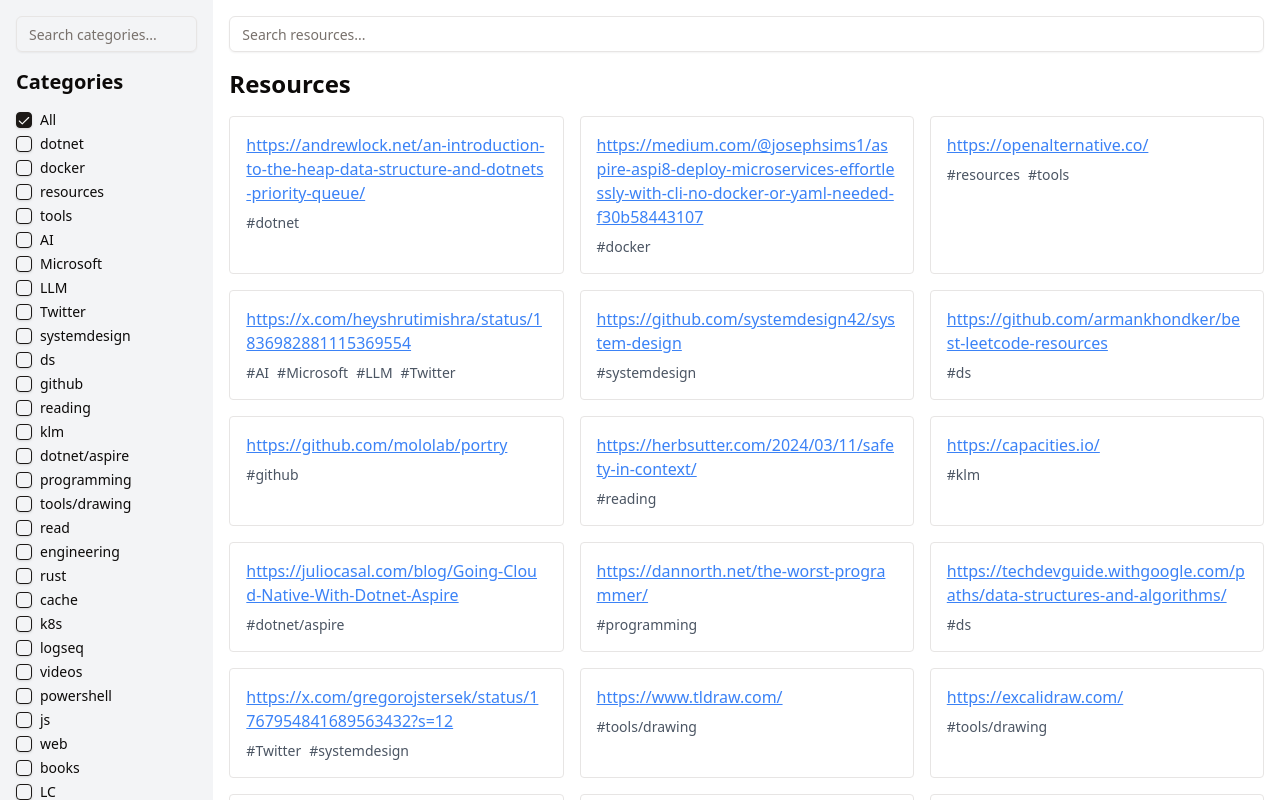
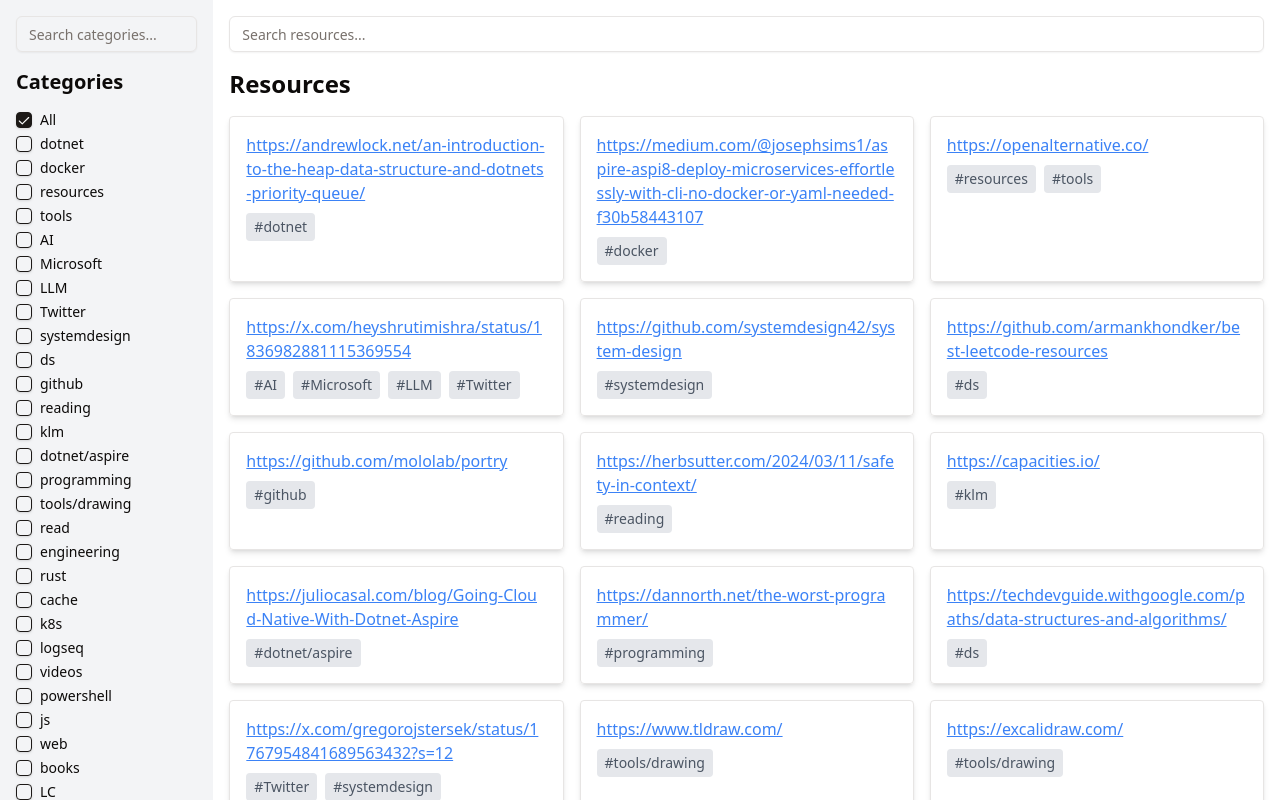
Before and after one commit to usmslm102/resources, a React (Vite) app in the folder res-ui/: page / in a window 1280 px wide. Shown: the top 800 px of the page. Built offline with nearby package versions, Linux system fonts and the light colour scheme.

Commit message:
Enhance sidebar functionality and improve resource card styling

```diff
--- a/res-ui/src/App.tsx
+++ b/res-ui/src/App.tsx
@@ -84,8 +84,15 @@
         <aside
           className={`fixed top-0 left-0 h-full bg-gray-100 p-4 resize-x overflow-x-auto transition-transform transform z-50 ${
             isSidebarOpen ? 'translate-x-0' : '-translate-x-full'
-          } md:static md:w-1/6 md:translate-x-0`}
+          } md:static md:w-1/6 md:translate-x-0 md:sticky md:top-0`}
         >
+          <button
+            className="p-2 m-2 rounded md:hidden"
+            onClick={() => setIsSidebarOpen(false)}
+            aria-label="Close Sidebar"
+          >
+            Close
+          </button>
           <div className="mb-4">
             <Input
               type="text"
@@ -129,7 +136,7 @@
           <h1 className="text-2xl font-bold mb-4">Resources</h1>
           <div className="resources grid grid-cols-1 sm:grid-cols-2 lg:grid-cols-3 gap-4">
             {filteredResources.map(resource => (
-              <div key={resource.url} className="block p-4 border rounded hover:bg-gray-50">
+              <div key={resource.url} className="block p-4 border rounded hover:bg-gray-50 shadow-md">
                 <a
                   href={resource.url}
                   target="_blank"
@@ -142,7 +149,7 @@
                   {resource.categories.map(category => (
                     <span
                       key={category}
-                      className="text-sm text-gray-600 cursor-pointer"
+                      className="text-sm text-gray-600 cursor-pointer bg-gray-200 px-2 py-1 rounded"
                       onClick={() => handleTagClick(category)}
                     >
                       #{category}
```
